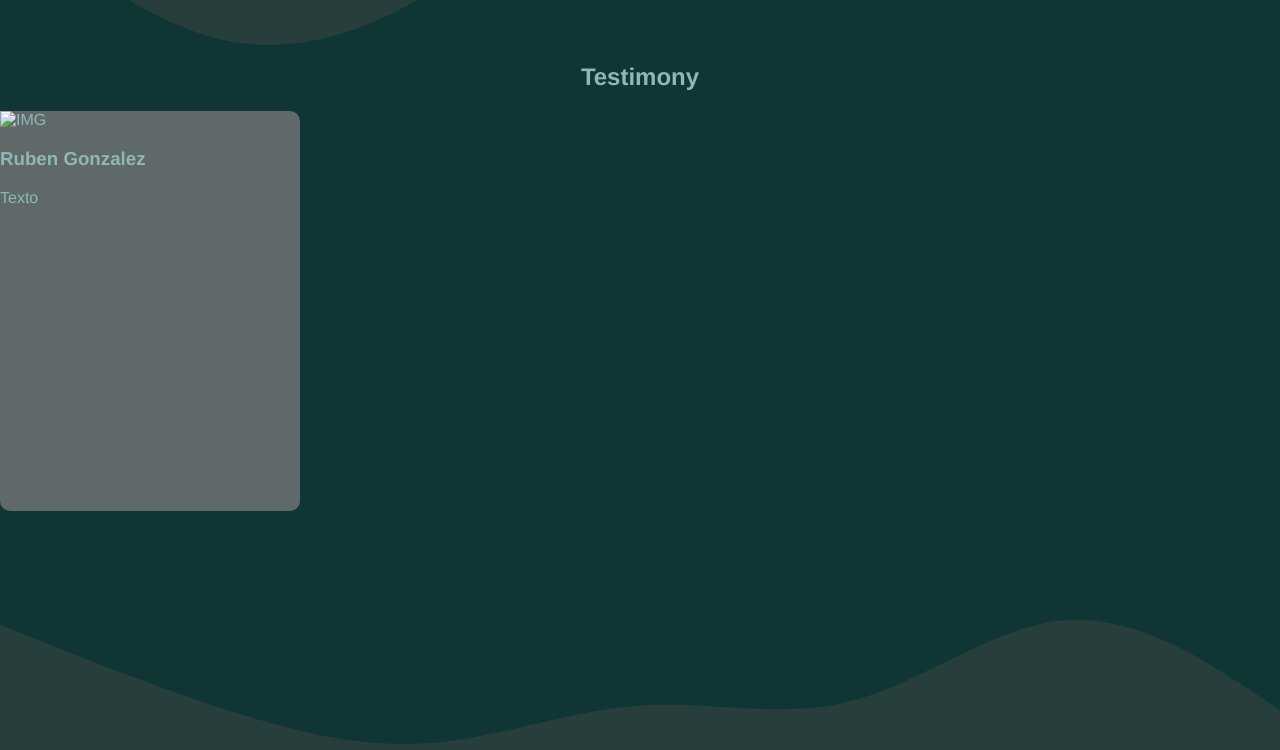
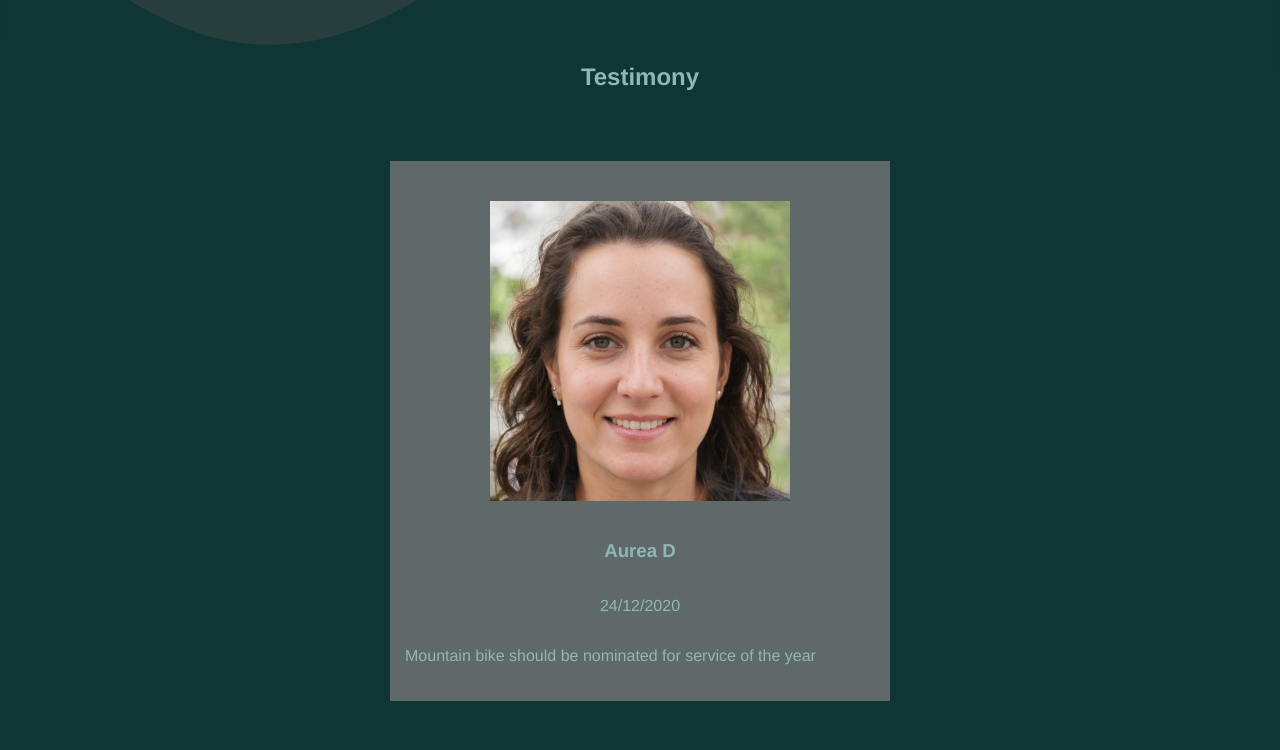
Before and after one commit to javix64/landingPage-Jquery, a plain HTML site: page index.html in a window 1280 px wide. Shown: the part 2261-3011 px from the top of the page. Drawn offline with nearby package versions, Linux system fonts and the light colour scheme.

Commit message:
Added testimonials

```diff
--- a/index.html
+++ b/index.html
@@ -52,12 +52,6 @@
             <h2>Testimony</h2>
         </div>
         <div class="inside-testimonials">
-            <article class="testimony-card">
-                <img src="" alt="IMG">
-                <h3>Ruben Gonzalez</h3>
-                <p>Texto</p>
-            </article>
-
         </div>
 
         <!-- 6 testimonios -->
--- a/src/data.json
+++ b/src/data.json
@@ -20,18 +20,53 @@
     }
 ],
 "testimony":[
-    {"img":"url","name":"name","text":"testimony"},
-    {"img":"url","name":"name","text":"testimony"},
-    {"img":"url","name":"name","text":"testimony"},
-    {"img":"url","name":"name","text":"testimony"},
-    {"img":"url","name":"name","text":"testimony"},
-    {"img":"url","name":"name","text":"testimony"},
-    {"img":"url","name":"name","text":"testimony"},
-    {"img":"url","name":"name","text":"testimony"},
-    {"img":"url","name":"name","text":"testimony"},
-    {"img":"url","name":"name","text":"testimony"},
-    {"img":"url","name":"name","text":"testimony"},
-    {"img":"url","name":"name","text":"testimony"}
-
+    {"img":"src/images/mujer1.jpg",
+        "name":"Marcellina C.",
+        "date":"01/02/2020",
+        "text":"I like Hotel more and more each day because it makes my life a lot easier"},
+    {"img":"src/images/hombre1.jpg",
+        "name":"Donal H",
+        "date":"14/03/2020",
+        "text":"Thanks guys, keep up the good work! Routes is both attractive and highly adaptable."},
+    {"img":"src/images/hombre2.jpg",
+        "name":"Arnold L",
+        "date":"04/07/2020",
+        "text":"Thanks guys, keep up the good work! Paintball has completely surpassed our expectations. I will recommend you to my colleagues."},
+    {"img":"src/images/hombre3.png",
+        "name":"Douglas R",
+        "date":"24/09/2020",
+        "text":"Archery is the next killer app. I couldn't have asked for more than this. The very best. Archery was the best investment I ever made."},
+    {"img":"src/images/hombre1.jpg",
+        "name":"Cathlene X",
+        "date":"11/01/2020",
+        "text":"We're loving it. Mountain bike is worth much more than I paid."},
+    {"img":"src/images/mujer1.jpg",
+        "name":"Bridgett O",
+        "date":"29/01/2020",
+        "text":"This is simply unbelievable! I would also like to say thank you to all your staff"},
+    {"img":"src/images/mujer2.png",
+        "name":"Auroora A",
+        "date":"21/03/2020",
+        "text":"If you aren't sure, always go for mountain bike. Thanks to mountain bike, we've just launched our 5th website!"},
+    {"img":"src/images/mujer3.png",
+        "name":"Quintilla B",
+        "date":"04/10/2020",
+        "text":"Mountain bike is the most valuable business resource we have EVER purchased. Just what I was looking for"},
+    {"img":"src/images/mujer1.jpg",
+        "name":"Aurea D",
+        "date":"24/12/2020",
+        "text":"Mountain bike should be nominated for service of the year"},
+    {"img":"src/images/mujer2.png",
+        "name":"Carlynn K",
+        "date":"19/12/2020",
+        "text":"It's incredible. You guys rock!"},
+    {"img":"src/images/hombre2.jpg",
+        "name":"Brook X",
+        "date":"28/02/2020",
+        "text":"Definitely worth the investment. I would be lost without mountain bike. Mountain bike is exactly what our business has been lacking."},
+    {"img":"src/images/hombre3.png",
+        "name":"Josef U",
+        "date":"01/01/2020",
+        "text":"Not able to tell you how happy I am with golf."}
 ]
 }
--- a/src/index.js
+++ b/src/index.js
@@ -1,9 +1,4 @@
-$.ajax({
-    type:"Get",
-    url:"data.json",
-    dataType:"json",
-
-})
+//ajax services
 $.ajax({
     type: "Get",
     url: "src/data.json",
@@ -27,6 +22,59 @@ $.ajax({
         });
 
     },error: function() {
-        console.log("No se ha podido obtener la información");
+        console.error("The information could not be obtained");
     }
 });
+//ajax testimonials
+let arrArticle=[]
+let testimonials=$.ajax({
+    type: "Get",
+    url: "src/data.json",
+    data: "data",
+    dataType: "json",
+    success: function (response) {
+        $.each(response.testimony, function (index, el) {
+            const article=$('<article>').attr("class", "service-art");
+            const img=$('<img>').attr('src',el.img);
+            const name=$('<h3>').text(el.name);
+            const text=$('<p>').text(el.text);
+            const date=$('<p>').text(el.date).attr('style','text-align:center');
+            arrArticle.push(article);
+            /* function successFunction(data) {
+
+                var numberOfItems = data.d.results.length;
+
+                var randItem = Math.floor(Math.random() * numberOfItems);
+
+                var randText = data.d.results[randItem].QuoteText;
+                $('.quoteText').html(randText);
+
+              } */
+
+            //let testimonials=$('.inside-testimonials').prepend(article);
+            let art= $(article)
+            .append(img)
+            .append(name)
+            .append(date)
+            .append(text);
+        });
+        //tengo que poner 3 elementos random
+        //y prepend en section
+        function giveMe(){
+            let arrRandom=[];
+            for (let i = 0; i < 3; i++) {
+                let random= Math.floor( Math.random() * (arrArticle.length));
+                arrRandom.push(random);
+            }
+            console.dir(arrRandom);
+            for (let i = 0; i < arrRandom.length; i++) {
+                console.log(i);
+                $('.inside-testimonials').prepend(arrArticle[arrRandom[i]]);
+            }
+        }
+        giveMe();
+
+    },error: function() {
+        console.error("The information could not be obtained");
+    }
+});
--- a/src/main.css
+++ b/src/main.css
@@ -126,9 +126,8 @@ form>button, article > button{
     height:40px;
 }
 article> img{
-    height:200px;
-    width:200px;
-
+    height:300px;
+    width:300px;
 }
 .service-art{
     height:500px;
@@ -162,7 +161,7 @@ article> img{
 }
 
 
-.inside-services{
+.inside-services, .inside-testimonials{
     display:flex;
     flex-direction:column;
     justify-content: center;
@@ -186,7 +185,9 @@ article> img{
     text-align:center;
 }
 /*servicios > articulos*/
-
+.service-art > h3{
+    text-align: center;
+}
 /*
     TABLET & DESKTOP
 */
@@ -226,11 +227,12 @@ article> img{
         margin-bottom:10px;
     }
     /*servicios > articulos*/
-    .service-art > article{
+    /*testimonios > articulos*/
+    .service-art > article, .inside-testimonials > article{
         height:500px;
         width:500px;
     }
-    .inside-services {
+    .inside-services, .inside-testimonials {
         width:70%;
         flex-direction: row;
         flex-wrap: wrap;
@@ -241,6 +243,6 @@ article> img{
         padding-top:20px;
         padding-bottom:20px;
     }
-    /*testimonios > articulos*/
+
 
 }/*FIN DE MEDIAQUERY*/
```
